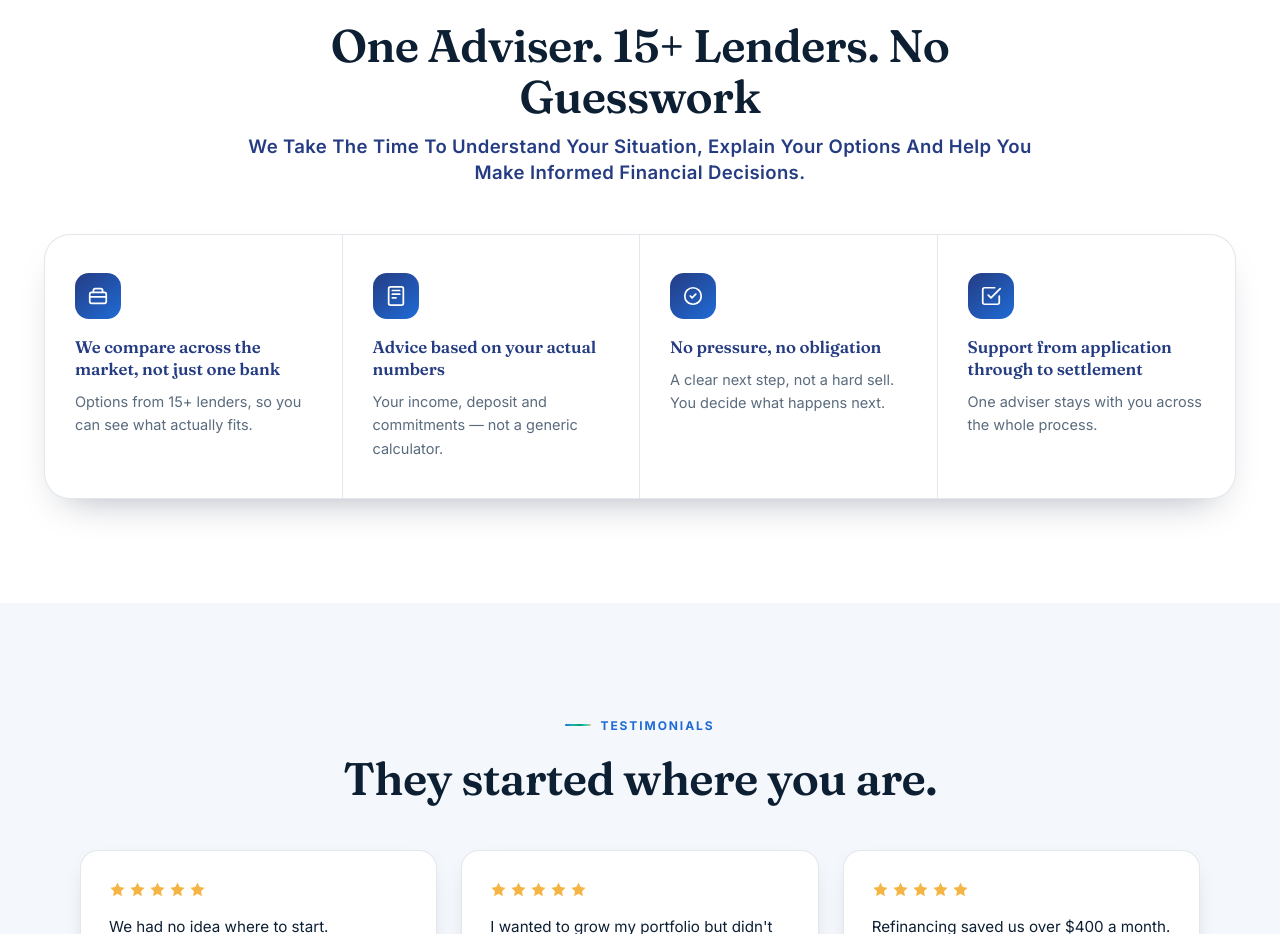
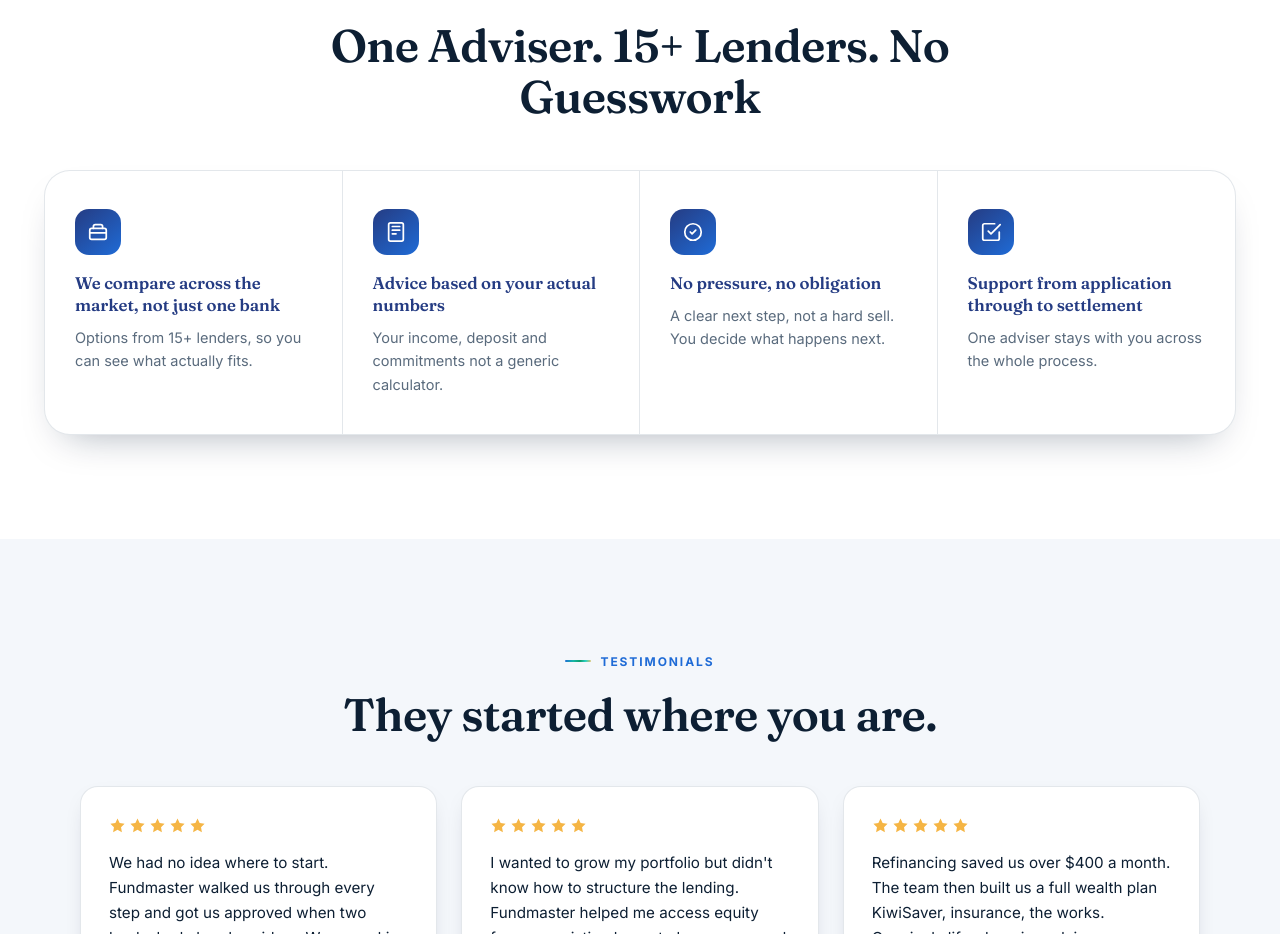
Before and after one commit to Magmaxlive/fundmasterwealth-landingpages, a Next.js app: page /home-loan in a window 1280 px wide. Shown: the part 2745-3679 px from the top of the page. Built offline with nearby package versions, Linux system fonts and the light colour scheme; no server answers.

Commit message:
why section updated

```diff
--- a/app/components/WhyFundmaster.jsx
+++ b/app/components/WhyFundmaster.jsx
@@ -50,8 +50,7 @@ export default function WhyFundmaster({
         <div className="center rv" style={{ maxWidth: '800px', margin: '0 auto 48px' }}>
           {eyebrow ? <p className="eyebrow">{eyebrow}</p> : null}
           {heading ? <h2>{heading}</h2> : null}
-          {sub ? <p className="sub">{sub}</p> : null}
-          {lede ? <p className="lede">{lede}</p> : null}
+
         </div>
 
         <div className="why rv">
--- a/app/home-loan/page.js
+++ b/app/home-loan/page.js
@@ -80,7 +80,7 @@ const WHY_ITEMS = [
   },
   {
     title: 'Advice based on your actual numbers',
-    text: 'Your income, deposit and commitments — not a generic calculator.',
+    text: 'Your income, deposit and commitments  not a generic calculator.',
     svg: (
       <>
         <rect x="4" y="2" width="16" height="20" rx="2" />
```
